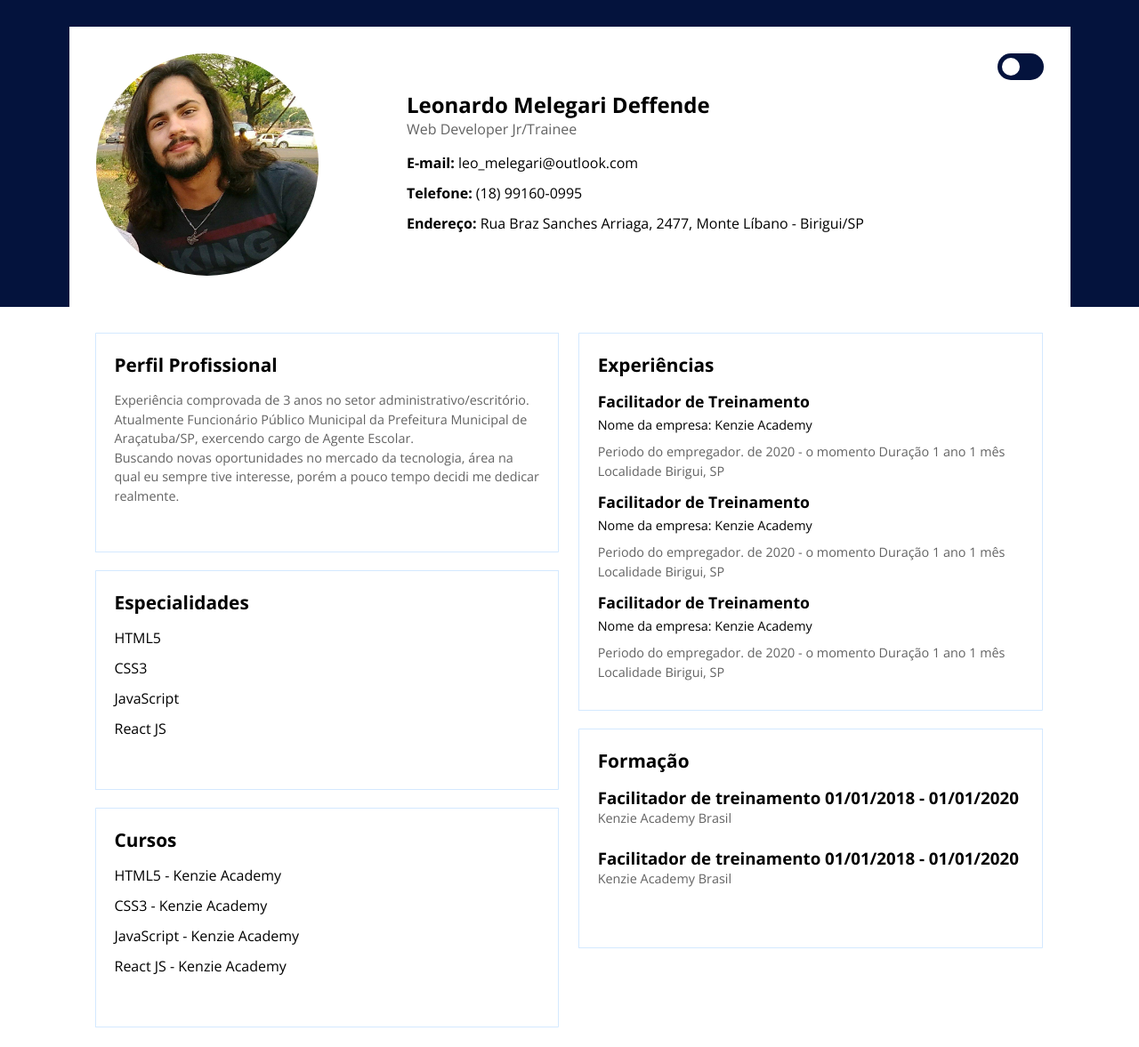
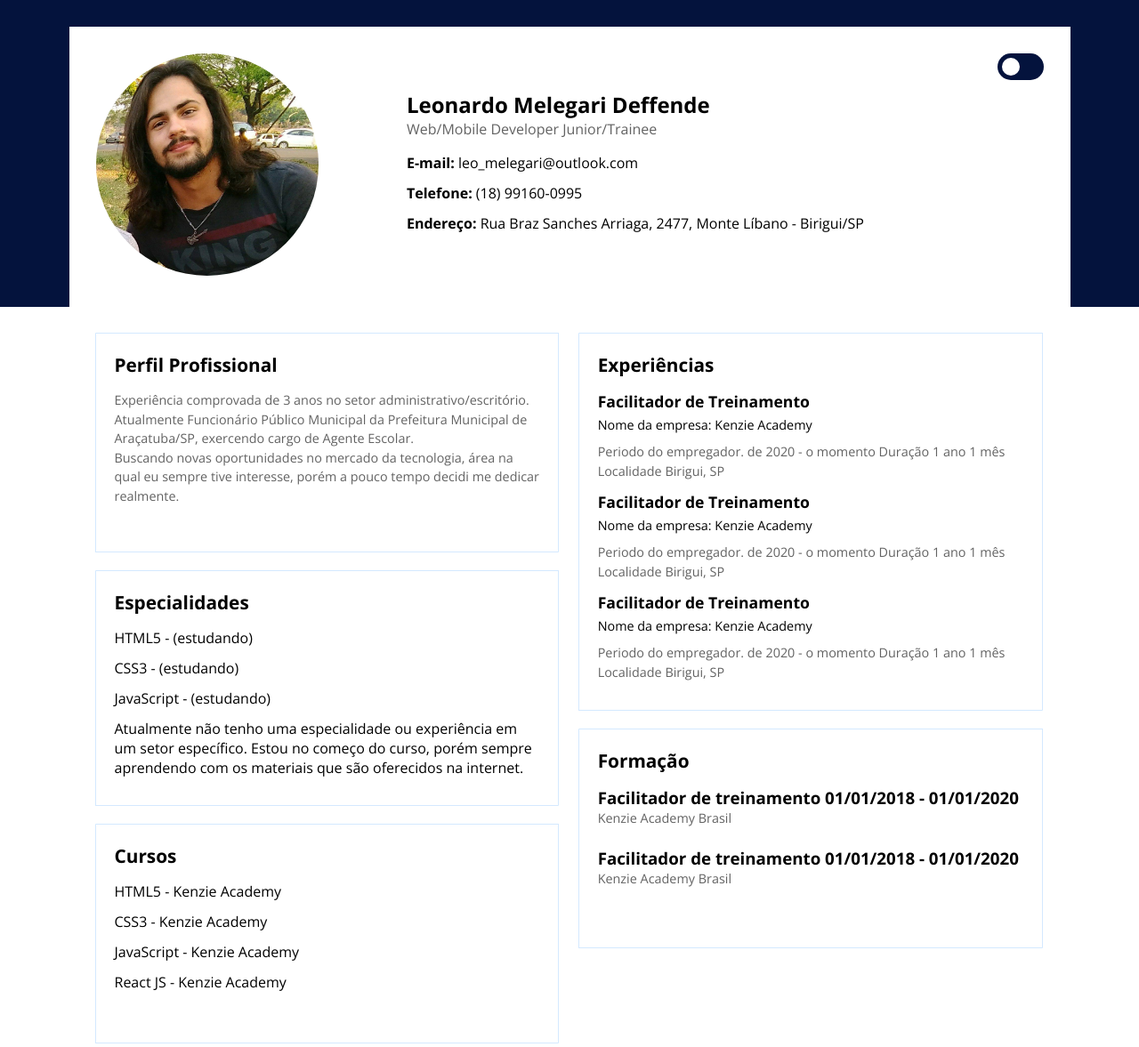
Before and after one commit to LeoMelegari/LeoMelegari.github.io, a plain HTML site: page index.html in a window 1280 px wide. Shown: the top 1177 px of the page at 89% size. Drawn offline with nearby package versions, Linux system fonts and the light colour scheme.

Commit message:
Update index.html

```diff
--- a/index.html
+++ b/index.html
@@ -33,7 +33,7 @@
                         <!-- INFORMAÇÕES PESSOAIS -->
                         <div class="coluna coluna-direita">
                             <h1>Leonardo Melegari Deffende</h1>
-                            <p>Web Developer Jr/Trainee</p>
+                            <p>Web/Mobile Developer Junior/Trainee</p>
                             <ul>
                                 <li>
                                     <a href="mailto:exemplo@gmail.com"><strong>E-mail:</strong> leo_melegari@outlook.com</a>
@@ -76,10 +76,14 @@
                                 <span class="topo-direita"></span>
                                 <h2>Especialidades</h2>
                                     <ul>
-                                        <li>HTML5</li>
-                                        <li>CSS3</li>
-                                        <li>JavaScript</li>
-                                        <li>React JS</li>
+                                        <li>HTML5 - (estudando)</li>
+                                        <li>CSS3 - (estudando)</li>
+                                        <li>JavaScript - (estudando)</li>
+                                        <li>
+                                            Atualmente não tenho uma especialidade ou experiência em um setor específico. Estou no começo do curso, porém sempre aprendendo com os
+                                            materiais que são oferecidos na internet.
+                                        </li>
+
                                     </ul>
                                 <span class="baixo-esquerda"></span>
                             </section>
```
